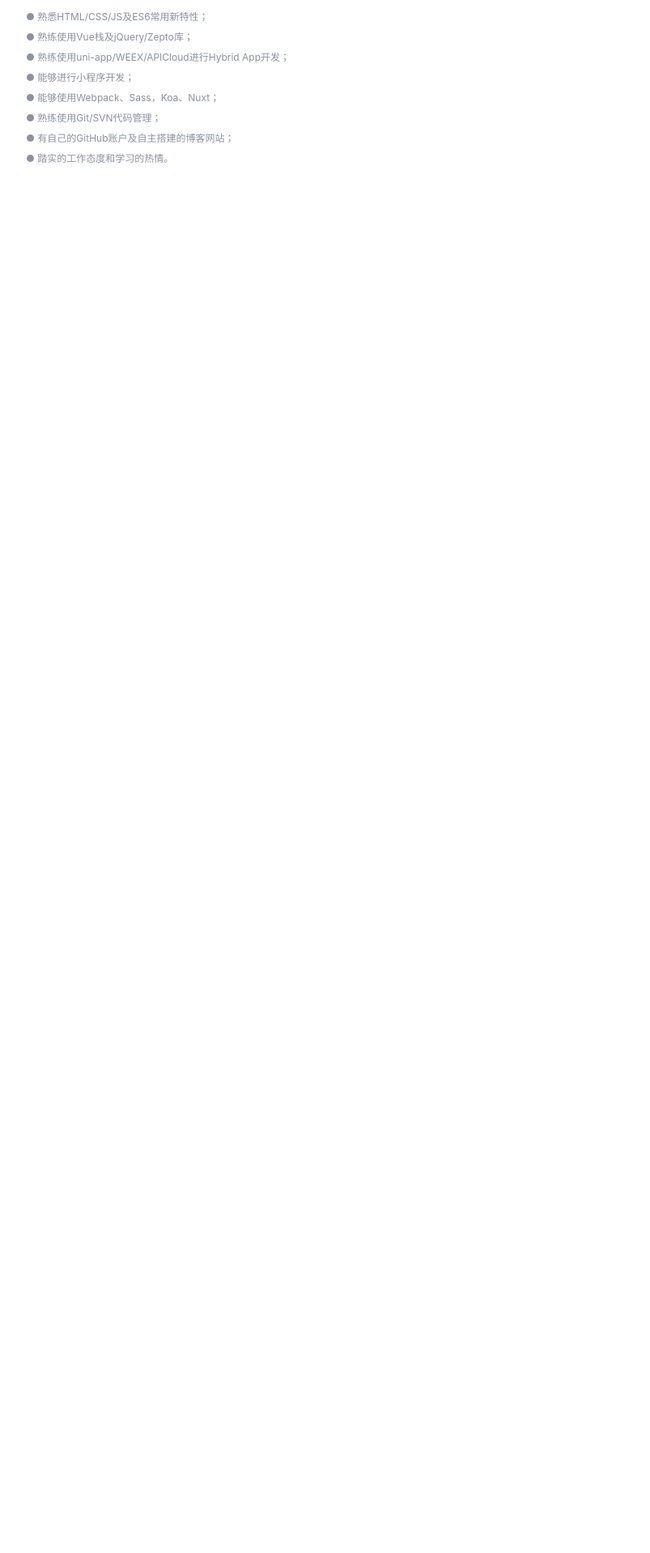
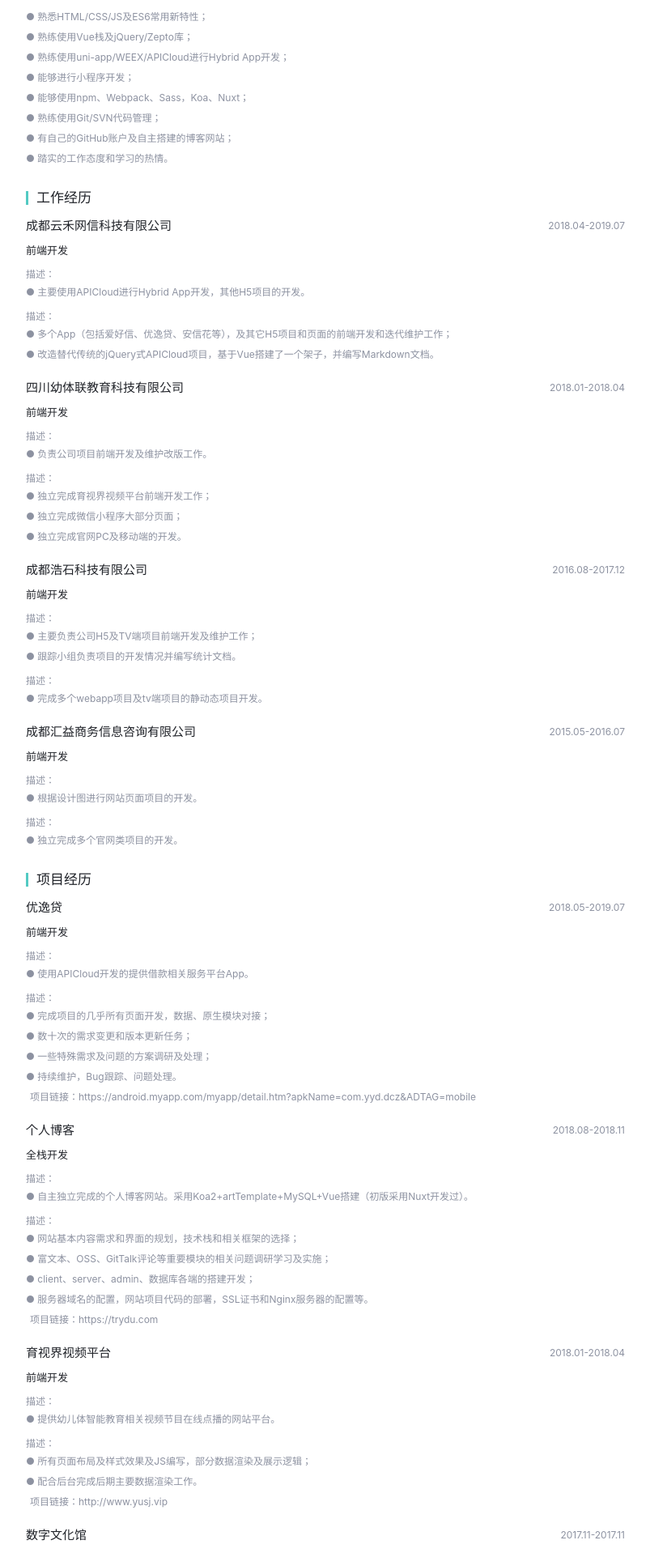
Before and after one commit to duhang666/resume, a React (Create React App) app: page / in a window 1280 px wide. Shown: the part 280-2198 px from the top of the page at 81% size, without its empty margins (238-1041 px from the left). Before the commit the page ends 800 px from the top, so only its background shows below. Built offline with nearby package versions, Linux system fonts and the light colour scheme; a small style sheet from the web is missing.

Commit message:
初步完成

```diff
--- a/public/index.html
+++ b/public/index.html
@@ -10,7 +10,7 @@
       user's mobile device or desktop. See https://developers.google.com/web/fundamentals/web-app-manifest/
     -->
     <link rel="manifest" href="%PUBLIC_URL%/manifest.json" />
-    <link rel="stylesheet" href="https://at.alicdn.com/t/font_1309444_zi19ggdaj2.css">
+    <link rel="stylesheet" href="https://at.alicdn.com/t/font_1309444_ukryxktmujh.css">
     <!--
       Notice the use of %PUBLIC_URL% in the tags above.
       It will be replaced with the URL of the `public` folder during the build.
@@ -20,7 +20,7 @@
       work correctly both with client-side routing and a non-root public URL.
       Learn how to configure a non-root public URL by running `npm run build`.
     -->
-    <title>React App</title>
+    <title>web前端-杜航</title>
   </head>
   <body>
     <noscript>You need to enable JavaScript to run this app.</noscript>
--- a/src/components/BasicInfo.js
+++ b/src/components/BasicInfo.js
@@ -4,7 +4,7 @@ import './BasicInfo.css'
 class BasicInfo extends React.Component {
     render() {
         return (
-            <div>
+            <div className="basic_info">
                 <p className="name">{this.props.data.name}</p>
                 <ul className="row label_list">
                     <li>{this.props.data.experience}年经验</li>
@@ -16,7 +16,7 @@ class BasicInfo extends React.Component {
                     {
                         this.props.data.homepages.map((item, index) =>
                             <li key={index}>
-                                <a href={item}>
+                                <a href={item.url} target="_blank" rel="noopener noreferrer">
                                     <i className={'iconfont ' + item.iconfont}/>
                                     <span>{item.url}</span>
                                 </a>
--- a/src/components/Plate.css
+++ b/src/components/Plate.css
@@ -1,7 +1,7 @@
 .plate header {
     display: flex;
     align-items: center;
-    margin-bottom: 0.14rem;
+    margin-bottom: 0.15rem;
     line-height: 0.17rem;
     font-size: 0.17rem;
 }
--- /dev/null
+++ b/src/components/Skill.css
@@ -0,0 +1,10 @@
+.skill_list li {
+    padding-top: 0.05rem;
+    line-height: 0.2rem;
+    font-size: 0.12rem;
+    color: #8d92a1;
+}
+
+.skill_list li:first-child {
+    padding-top: 0;
+}
--- /dev/null
+++ b/src/components/Skill.js
@@ -0,0 +1,21 @@
+import React from 'react'
+import Plate from "./Plate";
+import './Skill.css'
+
+class Skill extends React.Component {
+    render() {
+        return (
+            <Plate title="技能优势">
+                <ul className="skill_list">
+                    {
+                        this.props.data.map((item, index) =>
+                            <li key={index}>● {item}{index !== this.props.data.length - 1 ? '；' : '。'}</li>
+                        )
+                    }
+                </ul>
+            </Plate>
+        );
+    }
+}
+
+export default Skill;
--- /dev/null
+++ b/src/components/Work.css
@@ -0,0 +1,61 @@
+.work_item {
+    padding-top: 0.2rem;
+}
+
+.work_item:first-child {
+    padding-top: 0;
+}
+
+.work_item .header {
+    display: flex;
+    justify-content: space-between;
+    align-items: center;
+}
+
+.work_item .header .name {
+    line-height: 0.21rem;
+    font-size: 0.15rem;
+}
+
+.work_item .header .date {
+    font-size: 0.12rem;
+    color: #8d92a1;
+}
+
+.work_item .job {
+    margin-top: 0.1rem;
+    line-height: 0.20rem;
+    font-size: 0.13rem;
+}
+
+.work_item .columns {
+    margin-top: 0.1rem;
+}
+
+.work_item .columns .column_title, .work_item .column_list li {
+    font-size: 0.12rem;
+    color: #8d92a1;
+}
+
+.work_item .column_list li {
+    padding-top: 0.05rem;
+    line-height: 0.2rem;
+    font-size: 0.12rem;
+    color: #8d92a1;
+}
+
+.work_item .link {
+    padding-top: 0.05rem;
+    line-height: 0.2rem;
+    font-size: 0.12rem;
+    color: #8d92a1;
+}
+
+.work_item .link .iconfont {
+    padding-right: 0.05rem;
+    font-size: 0.12rem;
+}
+
+.work_item .link a {
+    color: #8d92a1;
+}
--- /dev/null
+++ b/src/components/Work.js
@@ -0,0 +1,56 @@
+import React from 'react'
+import Plate from "./Plate";
+import './Work.css'
+
+class Work extends React.Component {
+    render() {
+        return (
+            <Plate title={this.props.title}>
+                <ul className="work_list">
+                    {
+                        this.props.data.map((work_item, work_index) =>
+                            <li className="work_item" key={work_index}>
+                                <div className="header">
+                                    <p className="name">{work_item.name}</p>
+                                    <p className="date">{work_item.date}</p>
+                                </div>
+                                <p className="job">{work_item.job}</p>
+                                <div className="columns">
+                                    <div className="column_title">描述：</div>
+                                    <ul className="column_list">
+                                        {
+                                            work_item.descriptions.map((description_item, description_index) =>
+                                                <li key={description_index}>● {description_item}{description_index !== work_item.descriptions.length - 1 ? '；' : '。'}</li>
+                                            )
+                                        }
+                                    </ul>
+                                </div>
+                                <div className="columns">
+                                    <div className="column_title">描述：</div>
+                                    <ul className="column_list">
+                                        {
+                                            work_item.performance.map((performance_item, performance_index) =>
+                                                <li key={performance_index}>● {performance_item}{performance_index !== work_item.performance.length - 1 ? '；' : '。'}</li>
+                                            )
+                                        }
+                                    </ul>
+                                </div>
+                                {
+                                    work_item.url ? <p className="link">
+                                        <span>
+                                            <i className="iconfont icon-lianjie"/>
+                                            <span>项目链接：</span>
+                                        </span>
+                                        <a href={work_item.url} target="_blank" rel="noopener noreferrer">{work_item.url}</a>
+                                    </p> : ''
+                                }
+                            </li>
+                        )
+                    }
+                </ul>
+            </Plate>
+        );
+    }
+}
+
+export default Work;
--- a/src/containers/index.css
+++ b/src/containers/index.css
@@ -8,14 +8,12 @@ h1 {
     padding-bottom: 0.3rem;
 }
 
-.column {
-    padding-bottom: 0.28rem;
+section {
+    padding-bottom: 0.3rem;
 }
 
-.skill_list li {
-    line-height: 0.25rem;
-    font-size: 0.12rem;
-    color: #8d92a1;
+section:last-of-type {
+    padding-bottom: 0;
 }
 
 @media (min-width: 800px) {
--- a/src/containers/index.js
+++ b/src/containers/index.js
@@ -1,7 +1,8 @@
 import React from 'react'
 import data from '../data/data'
-import Plate from '../components/Plate'
 import BasicInfo from '../components/BasicInfo'
+import Skill from '../components/Skill'
+import Work from '../components/Work'
 import './index.css'
 
 class Index extends React.Component {
@@ -9,20 +10,18 @@ class Index extends React.Component {
         return (
             <main>
                 <h1>{data.job}</h1>
-                <div className="column">
+                <section>
                     <BasicInfo data={data.basic_info}/>
-                </div>
-                <div className="column">
-                    <Plate title="技能优势">
-                        <ul className="skill_list">
-                            {
-                                data.kill.map((item, index) =>
-                                    <li key={index}>● {item}{index !== data.kill.length - 1 ? '；' : '。'}</li>
-                                )
-                            }
-                        </ul>
-                    </Plate>
-                </div>
+                </section>
+                <section>
+                    <Skill data={data.kills}/>
+                </section>
+                <section>
+                    <Work title="工作经历" data={data.works}/>
+                </section>
+                <section>
+                    <Work title="项目经历" data={data.productions}/>
+                </section>
             </main>
         );
     }
--- a/src/data/data.js
+++ b/src/data/data.js
@@ -22,14 +22,123 @@ export default {
             address: '成都市龙泉驿区'
         }
     },
-    kill: [
+    kills: [
         '熟悉HTML/CSS/JS及ES6常用新特性',
         '熟练使用Vue栈及jQuery/Zepto库',
         '熟练使用uni-app/WEEX/APICloud进行Hybrid App开发',
         '能够进行小程序开发',
-        '能够使用Webpack、Sass，Koa、Nuxt',
+        '能够使用npm、Webpack、Sass，Koa、Nuxt',
         '熟练使用Git/SVN代码管理',
         '有自己的GitHub账户及自主搭建的博客网站',
         '踏实的工作态度和学习的热情'
+    ],
+    works: [
+        {
+            name: '成都云禾网信科技有限公司',
+            date: '2018.04-2019.07',
+            job: '前端开发',
+            descriptions: [
+                '主要使用APICloud进行Hybrid App开发，其他H5项目的开发'
+            ],
+            performance: [
+                '多个App（包括爱好信、优逸贷、安信花等），及其它H5项目和页面的前端开发和迭代维护工作',
+                '改造替代传统的jQuery式APICloud项目，基于Vue搭建了一个架子，并编写Markdown文档'
+            ]
+        },
+        {
+            name: '四川幼体联教育科技有限公司',
+            date: '2018.01-2018.04',
+            job: '前端开发',
+            descriptions: [
+                '负责公司项目前端开发及维护改版工作'
+            ],
+            performance: [
+                '独立完成育视界视频平台前端开发工作',
+                '独立完成微信小程序大部分页面',
+                '独立完成官网PC及移动端的开发'
+            ]
+        },
+        {
+            name: '成都浩石科技有限公司',
+            date: '2016.08-2017.12',
+            job: '前端开发',
+            descriptions: [
+                '主要负责公司H5及TV端项目前端开发及维护工作',
+                '跟踪小组负责项目的开发情况并编写统计文档'
+            ],
+            performance: [
+                '完成多个webapp项目及tv端项目的静动态项目开发'
+            ]
+        },
+        {
+            name: '成都汇益商务信息咨询有限公司',
+            date: '2015.05-2016.07',
+            job: '前端开发',
+            descriptions: [
+                '根据设计图进行网站页面项目的开发'
+            ],
+            performance: [
+                '独立完成多个官网类项目的开发'
+            ]
+        }
+    ],
+    productions: [
+        {
+            name: '优逸贷',
+            url: 'https://android.myapp.com/myapp/detail.htm?apkName=com.yyd.dcz&ADTAG=mobile',
+            date: '2018.05-2019.07',
+            job: '前端开发',
+            descriptions: [
+                '使用APICloud开发的提供借款相关服务平台App'
+            ],
+            performance: [
+                '完成项目的几乎所有页面开发，数据、原生模块对接',
+                '数十次的需求变更和版本更新任务',
+                '一些特殊需求及问题的方案调研及处理',
+                '持续维护，Bug跟踪、问题处理'
+            ]
+        },
+        {
+            name: '个人博客',
+            url: 'https://trydu.com',
+            date: '2018.08-2018.11',
+            job: '全栈开发',
+            descriptions: [
+                '自主独立完成的个人博客网站。采用Koa2+artTemplate+MySQL+Vue搭建（初版采用Nuxt开发过）'
+            ],
+            performance: [
+                '网站基本内容需求和界面的规划，技术栈和相关框架的选择',
+                '富文本、OSS、GitTalk评论等重要模块的相关问题调研学习及实施',
+                'client、server、admin、数据库各端的搭建开发',
+                '服务器域名的配置，网站项目代码的部署，SSL证书和Nginx服务器的配置等'
+            ]
+        },
+        {
+            name: '育视界视频平台',
+            url: 'http://www.yusj.vip',
+            date: '2018.01-2018.04',
+            job: '前端开发',
+            descriptions: [
+                '提供幼儿体智能教育相关视频节目在线点播的网站平台'
+            ],
+            performance: [
+                '所有页面布局及样式效果及JS编写，部分数据渲染及展示逻辑',
+                '配合后台完成后期主要数据渲染工作'
+            ]
+        },
+        {
+            name: '数字文化馆',
+            url: 'http://124.232.153.82:8016/cultural',
+            date: '2017.11-2017.11',
+            job: '全栈开发',
+            descriptions: [
+                '地方文化性质的webapp项目，含通知动态、艺术欣赏、本地非遗、直播教学等特色模块，含个人中心、资料编辑、订阅收藏管理、搜索、评论回复等功能模块'
+            ],
+            performance: [
+                '完成登陆、注册、找回密码，首页、搜索页、我的订阅、通知消息、我的订阅、通用图文详情页、关于页等模块的静态页面和必要效果开发（如验证码倒计时、banner、搜索关键字高亮、订阅项目的选择删除等）',
+                '项目初始化工作，获取后台接口配置项json文件并进行本地存储以方便后续数据接口对接的开发',
+                '完成相关模块对应的数据接口对接工作'
+            ]
+        }
     ]
 }
--- a/src/index.css
+++ b/src/index.css
@@ -14,6 +14,7 @@ body {
     "Ubuntu", "Cantarell", "Fira Sans", "Droid Sans", "Helvetica Neue", sans-serif;
     -webkit-font-smoothing: antialiased;
     -moz-osx-font-smoothing: grayscale;
+    font-size: 0.14rem;
     color: #202329;
 }
 
@@ -33,5 +34,5 @@ a {
 }
 
 a:hover {
-    color: #00d7c6;
+    color: #00d7c6 !important;
 }
```
Also changed, not shown: src/components/BasicInfo.css (+7 -7 lines), 1 other file (tests, documents, lock files or other folders).
